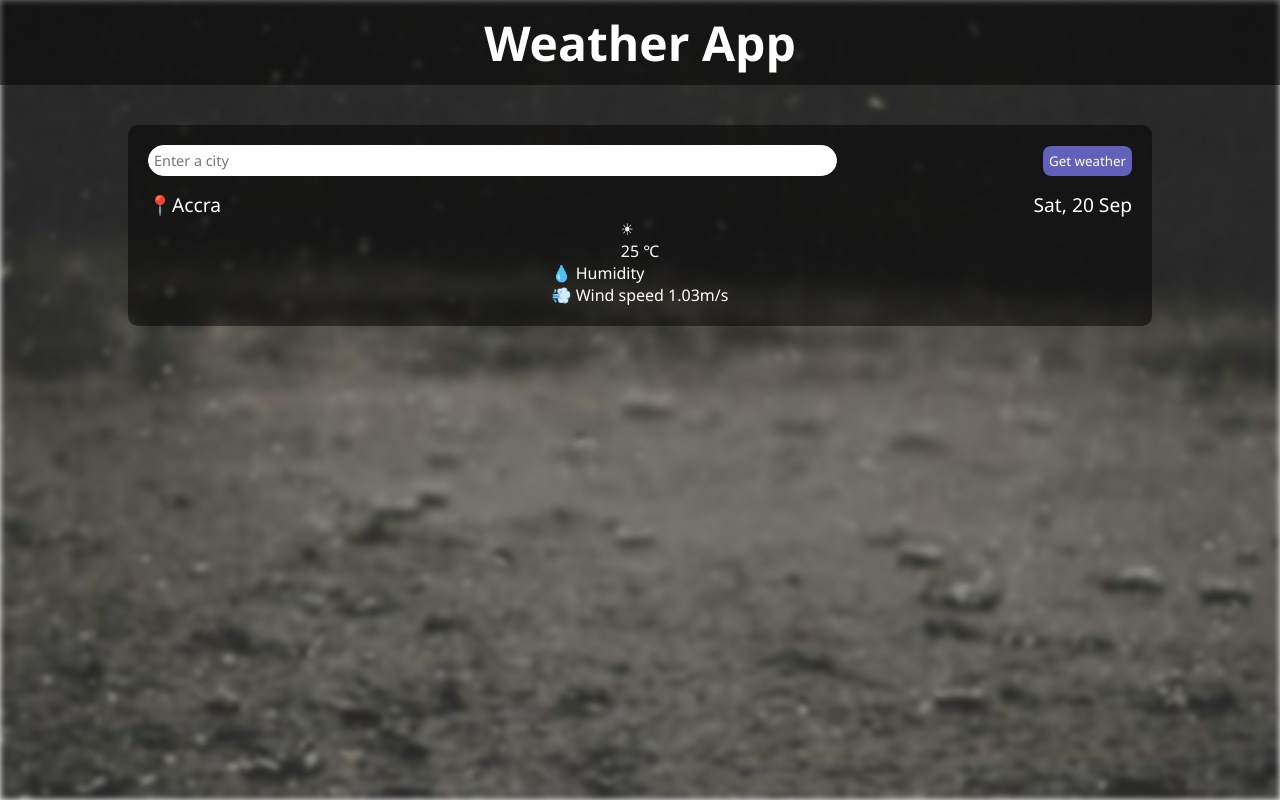
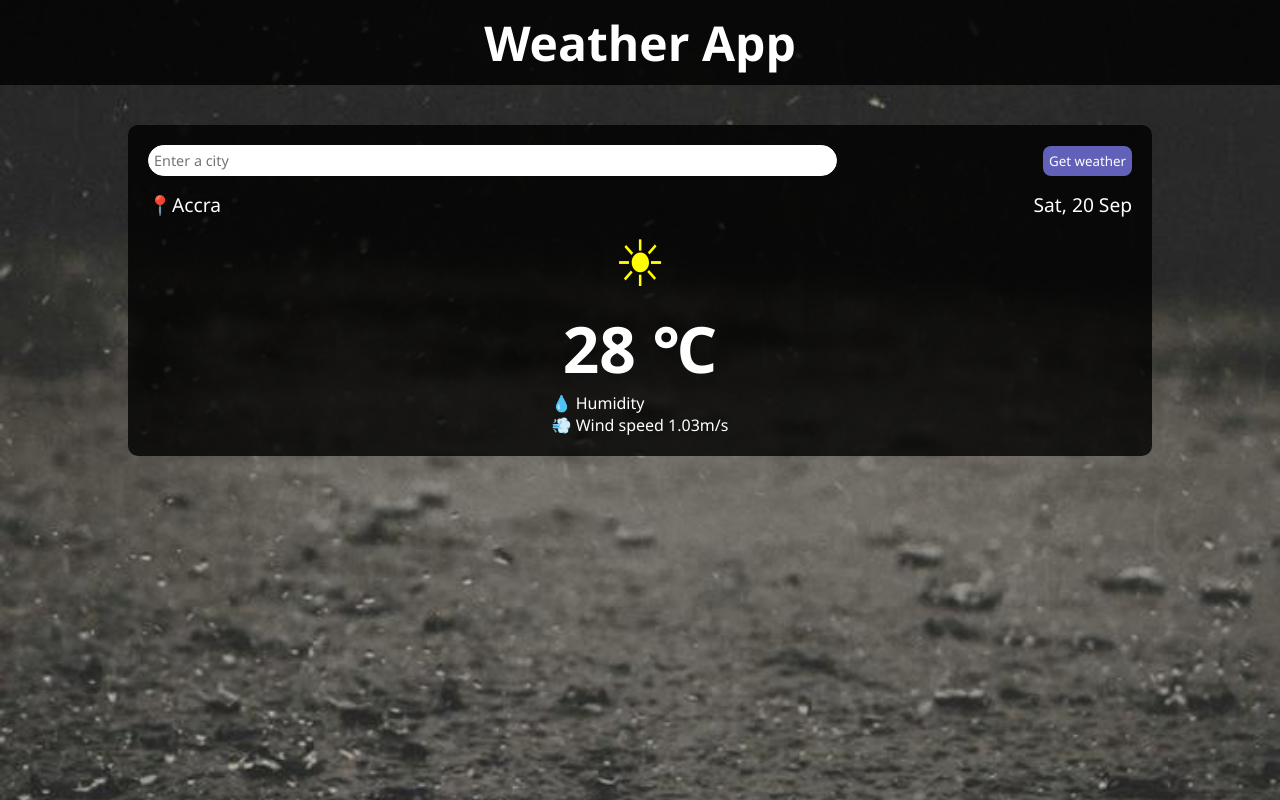
Before and after one commit to 4wiafe/weather-app, a website built with webpack: page src/template.html in a window 1280 px wide. Built offline with nearby package versions, Linux system fonts and the light colour scheme.

Commit message:
Style weather info

```diff
--- a/src/styles.css
+++ b/src/styles.css
@@ -18,7 +18,7 @@ h1 {
   width: 100%;
   padding: 10px;
   text-align: center;
-  background: rgba(0, 0, 0, 0.5);
+  background: rgba(0, 0, 0, 0.8);
   color: #fff;
   font-size: 3rem;
 }
@@ -35,7 +35,6 @@ h1 {
   top: 0;
   left: 0;
   z-index: -1;
-  filter: blur(3px);
 }
 
 .weather-container {
@@ -48,7 +47,7 @@ h1 {
   margin: 40px auto;
   color: #fff;
   padding: 20px;
-  background: rgba(0, 0, 0, 0.5);
+  background: rgba(0, 0, 0, 0.8);
   border-radius: 10px;
 }
 
@@ -96,3 +95,19 @@ h1 {
   align-items: center;
   font-size: 1.2rem;
 }
+
+.weather-status {
+  display: flex;
+  flex-direction: column;
+  justify-content: center;
+  align-items: center;
+  font-size: 4rem;
+}
+
+.weather-icon {
+  color: yellow;
+}
+
+.temperature {
+  font-weight: bold;
+}
--- a/src/template.html
+++ b/src/template.html
@@ -20,7 +20,7 @@
     </div>
     <div class="weather-status">
       <div class="weather-icon">☀</div>
-      <div class="temperature"><p>25 ℃</p></div>
+      <div class="temperature"><p>28 ℃</p></div>
     </div>
     <div class="humidity-speed">
       <div class="humidity"><p>💧 Humidity</p></div>
```
